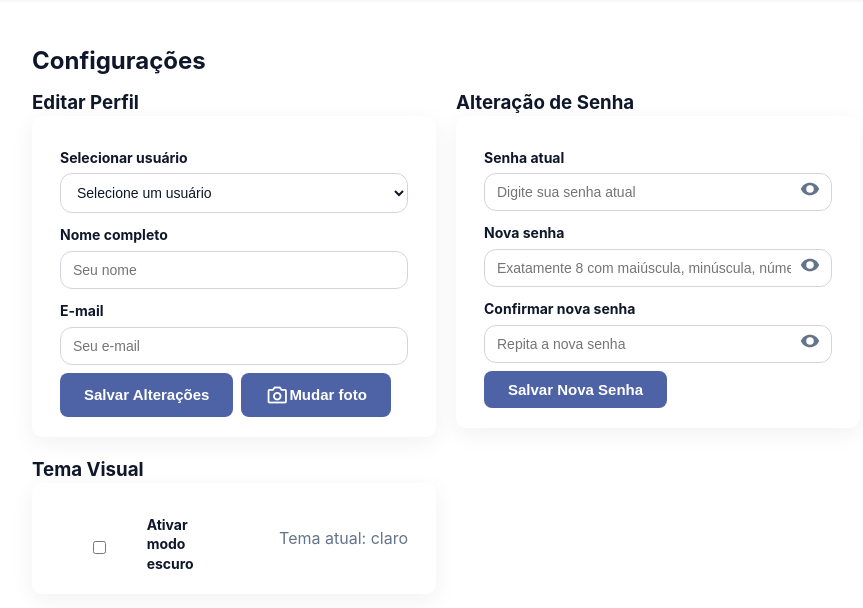
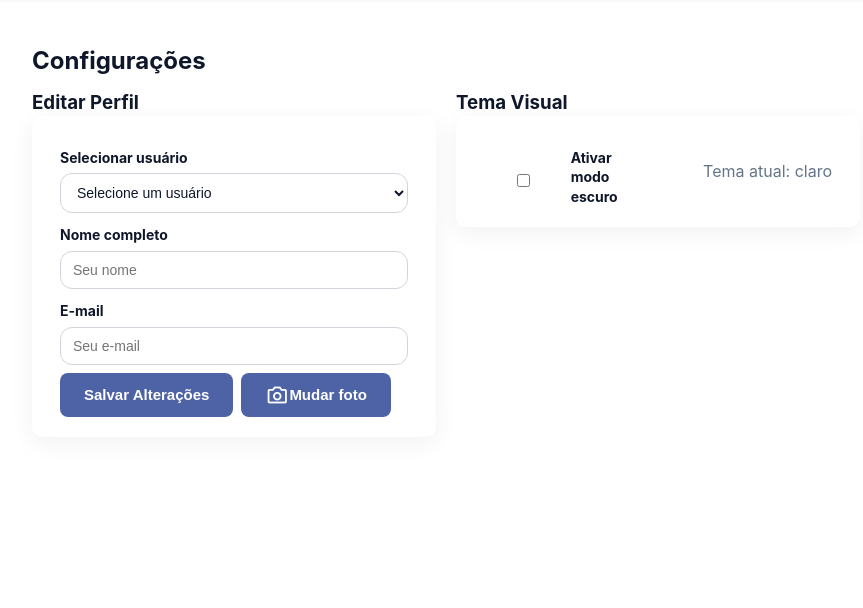
Before and after one commit to Samumaradona/Inprolib-, a Flask app: template templates/configuracao.html in a window 1280 px wide. Shown: the part 93-701 px from the top of the page, without its empty margins (194-1057 px from the left). Run offline with Flask 3, Linux system fonts and the light colour scheme; the template is opened without the code that fills it, so the values that code supplies are empty; some libraries are stand-ins or nearby versions.

Commit message:
Salvar alteração

```diff
--- a/templates/configuracao.html
+++ b/templates/configuracao.html
@@ -114,38 +114,7 @@
             </form>
           </div>
 
-          <div>
-            <h3>Alteração de Senha</h3>
-            <form id="formSenha" action="/configuracao/senha" method="post" class="form-container" autocomplete="off">
-              <label for="senha_atual">Senha atual</label>
-              <div class="password-wrapper">
-  <input type="password" id="senha_atual" name="senha_atual" placeholder="Digite sua senha atual" required minlength="8" maxlength="8">
-                <button type="button" class="password-toggle" data-target="senha_atual" aria-label="Mostrar senha" title="Mostrar senha">
-                  <svg width="20" height="20" viewBox="0 0 24 24" aria-hidden="true"><use href="#icon-eye"></use></svg>
-                </button>
-              </div>
-
-              <label for="nova_senha">Nova senha</label>
-              <div class="password-wrapper">
-  <input type="password" id="nova_senha" name="nova_senha" placeholder="Exatamente 8 com maiúscula, minúscula, número e símbolo" required minlength="8" maxlength="8" pattern="^(?=.*[a-z])(?=.*[A-Z])(?=.*\\d)(?=.*[^A-Za-z0-9]).{8}$" title="Use exatamente 8 caracteres com maiúscula, minúscula, número e símbolo">
-                <button type="button" class="password-toggle" data-target="nova_senha" aria-label="Mostrar senha" title="Mostrar senha">
-                  <svg width="20" height="20" viewBox="0 0 24 24" aria-hidden="true"><use href="#icon-eye"></use></svg>
-                </button>
-              </div>
-
-              <label for="confirmar_senha">Confirmar nova senha</label>
-              <div class="password-wrapper">
-  <input type="password" id="confirmar_senha" name="confirmar_senha" placeholder="Repita a nova senha" required minlength="8" maxlength="8" pattern="^(?=.*[a-z])(?=.*[A-Z])(?=.*\\d)(?=.*[^A-Za-z0-9]).{8}$" title="Use exatamente 8 caracteres com maiúscula, minúscula, número e símbolo">
-                <button type="button" class="password-toggle" data-target="confirmar_senha" aria-label="Mostrar senha" title="Mostrar senha">
-                  <svg width="20" height="20" viewBox="0 0 24 24" aria-hidden="true"><use href="#icon-eye"></use></svg>
-                </button>
-              </div>
-
-              <div style="display:flex;gap:8px;margin-top:8px">
-                <button type="submit" class="button">Salvar Nova Senha</button>
-              </div>
-            </form>
-          </div>
+          <!-- Bloco de Alteração de Senha removido (usar recuperar senha na tela de login) -->
 
           <div class="full-width">
             <h3>Tema Visual</h3>
@@ -172,12 +141,11 @@ window.USER_THEME = "{{ (session.get('user_theme') or 'claro') }}";
   </script>
   <script src="notifications.js?v=1"></script>
   <script src="home.js?v=aval-fix-1"></script>
-  <script src="password-toggle.js"></script>
+  <!-- password-toggle removido por não haver mais campos de senha -->
   <script>
     window.initFlashToasts && window.initFlashToasts();
     (function(){
       const formPerfil = document.getElementById('formPerfil');
-      const formSenha = document.getElementById('formSenha');
       const toggleTema = document.getElementById('toggleTema');
       const temaAtual = document.getElementById('temaAtual');
       const btnChangePhotoInline = document.getElementById('btnChangePhotoInline');
@@ -188,19 +156,40 @@ window.USER_THEME = "{{ (session.get('user_theme') or 'claro') }}";
       const nomeInput = document.getElementById('nome');
       const emailInput = document.getElementById('email');
 
-      function toastOk(msg){ window.showToast && window.showToast({ type:'success', message: msg }); }
-      function toastErr(msg){ window.showToast && window.showToast({ type:'error', message: msg }); }
+      function toastOk(msg){ window.showToast ? window.showToast('success', msg) : alert(msg); }
+      function toastErr(msg){ window.showToast ? window.showToast('error', msg) : alert(msg); }
 
       if(formPerfil){
+        const submitBtn = formPerfil.querySelector('button[type="submit"]');
         formPerfil.addEventListener('submit', async (e)=>{
           e.preventDefault();
           const fd = new FormData(formPerfil);
           try{
-            const res = await fetch(formPerfil.action, { method:'POST', body: fd, headers: { 'X-Requested-With':'XMLHttpRequest' } });
-            const data = await res.json();
-            if(data && data.ok){ toastOk(data.message || 'Perfil atualizado com sucesso.'); }
-            else { toastErr((data && data.error) || 'Falha ao atualizar perfil.'); }
-          }catch(err){ toastErr('Erro de conexão ao salvar perfil.'); }
+            submitBtn && (submitBtn.disabled = true, submitBtn.textContent = 'Salvando...');
+            const res = await fetch(formPerfil.action, {
+              method: 'POST',
+              body: fd,
+              headers: { 'X-Requested-With':'XMLHttpRequest', 'Accept':'application/json' },
+              credentials: 'same-origin'
+            });
+            const data = await res.json().catch(()=>null);
+            if(data && data.ok){
+              if(window.clearToasts) window.clearToasts();
+              toastOk(data.message || 'Perfil atualizado com sucesso.');
+              // Após sucesso, redireciona para Home com pequeno delay
+              setTimeout(()=>{ window.location.href = '/home'; }, 1200);
+            } else {
+              const msg = (data && data.error) || 'Falha ao atualizar perfil.';
+              toastErr(msg);
+              if(!window.showToast) alert(msg);
+            }
+          }catch(err){
+            const msg = 'Erro de conexão ao salvar perfil.';
+            toastErr(msg);
+            if(!window.showToast) alert(msg);
+          } finally {
+            submitBtn && (submitBtn.disabled = false, submitBtn.textContent = 'Salvar Alterações');
+          }
         });
       }
 
@@ -222,20 +211,7 @@ window.USER_THEME = "{{ (session.get('user_theme') or 'claro') }}";
         });
       }
 
-      if(formSenha){
-        formSenha.addEventListener('submit', async (e)=>{
-          e.preventDefault();
-          const fd = new FormData(formSenha);
-          try{
-            const res = await fetch(formSenha.action, { method:'POST', body: fd, headers: { 'X-Requested-With':'XMLHttpRequest' } });
-            const data = await res.json();
-            // Limpa notificações antes de exibir novo feedback
-            window.clearToasts && window.clearToasts();
-            if(data && data.ok){ toastOk(data.message || 'Senha atualizada com sucesso.'); formSenha.reset(); }
-            else { toastErr((data && data.error) || 'Falha ao atualizar senha.'); }
-          }catch(err){ toastErr('Erro de conexão ao salvar senha.'); }
-        });
-      }
+      // Removido comportamento relacionado a alteração de senha
 
       if(toggleTema){
         toggleTema.addEventListener('change', async ()=>{
```
